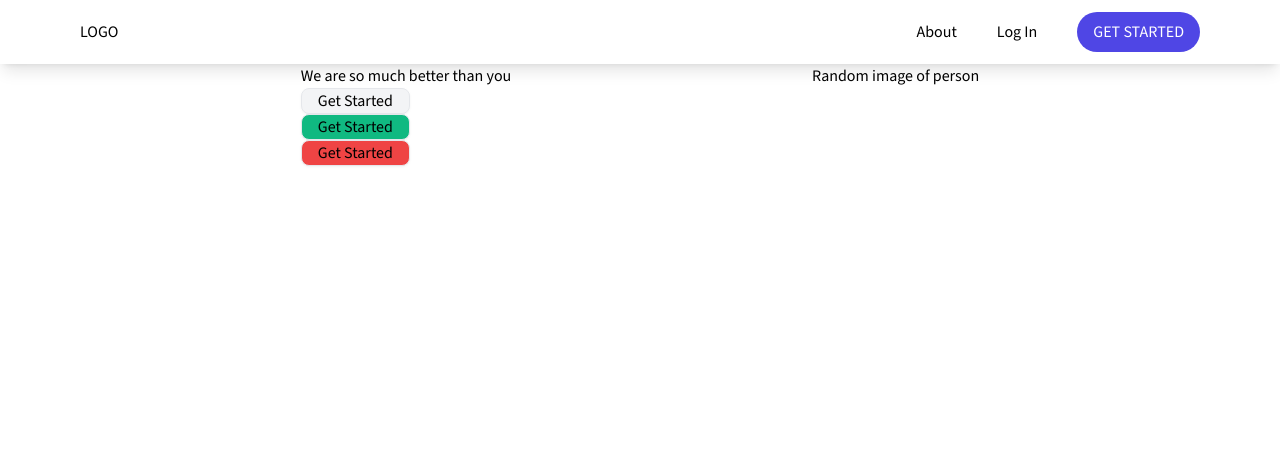
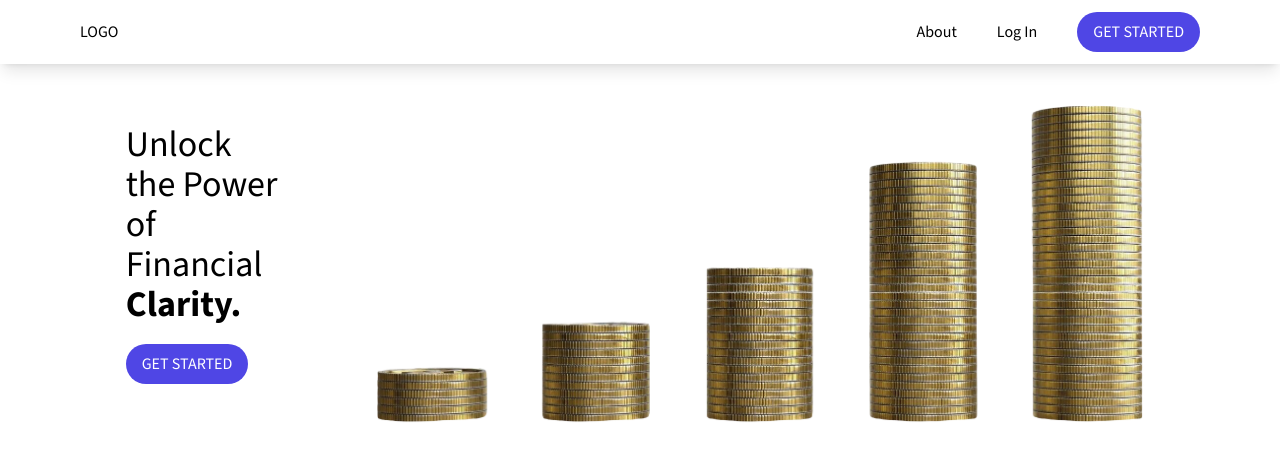
Before and after one commit to aligabr03/clarity, an Angular app in the folder client/: page / in a window 1280 px wide. Shown: the top 460 px of the page. Built offline with nearby package versions, Linux system fonts and the light colour scheme.

Commit message:
feat(home): Improved alignment

```diff
--- a/client/src/app/pages/home-page/home-page.component.html
+++ b/client/src/app/pages/home-page/home-page.component.html
@@ -1,12 +1,17 @@
-<app-navbar></app-navbar>
-<div class="flex flex-row justify-evenly">
-  <div class="flex flex-col">
-    <h1>We are so much better than you</h1>
-    <app-basic-button text="Get Started" variant="standard"></app-basic-button>
-    <app-basic-button text="Get Started" variant="confirm"></app-basic-button>
-    <app-basic-button text="Get Started" variant="danger"></app-basic-button>
-  </div>
-  <div>
-    <p>Random image of person</p>
+<div>
+  <app-navbar></app-navbar>
+  <div class="m-10 flex flex-row items-center justify-center">
+    <div class="mx-10">
+      <h1 class="w-40 text-4xl">
+        Unlock the Power of Financial
+        <span class="font-brand font-extrabold">Clarity.</span>
+      </h1>
+      <button
+        class="my-5 rounded-full bg-indigo-600 px-4 py-2 text-white transition-transform hover:scale-110 hover:bg-indigo-500"
+      >
+        GET STARTED
+      </button>
+    </div>
+    <img class="mx-12 h-80" src="assets/images/coinstack.png" alt="" />
   </div>
 </div>
--- a/client/src/app/pages/home-page/home-page.component.ts
+++ b/client/src/app/pages/home-page/home-page.component.ts
@@ -1,10 +1,9 @@
 import { Component } from '@angular/core';
-import { BasicButtonComponent } from '../../components/basic-button/basic-button.component';
 import { NavbarComponent } from '../../components/navbar/navbar.component';
 
 @Component({
   selector: 'app-home-page',
-  imports: [BasicButtonComponent, NavbarComponent],
+  imports: [NavbarComponent],
   templateUrl: './home-page.component.html',
   styleUrl: './home-page.component.css',
 })
```
Also changed, not shown: client/public/assets/images/coinstack.png (added), 1 other file (tests, documents, lock files or other folders).
